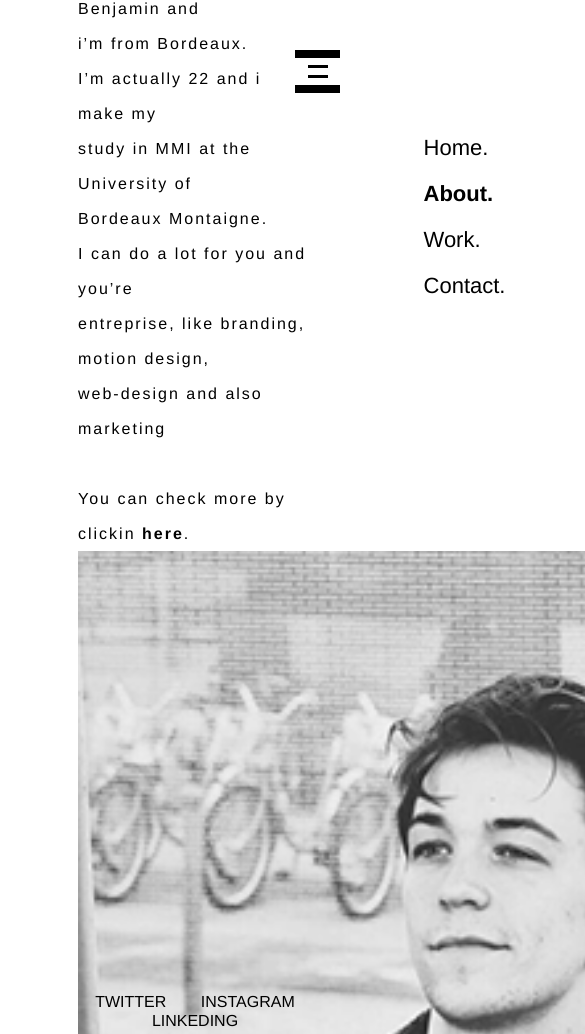
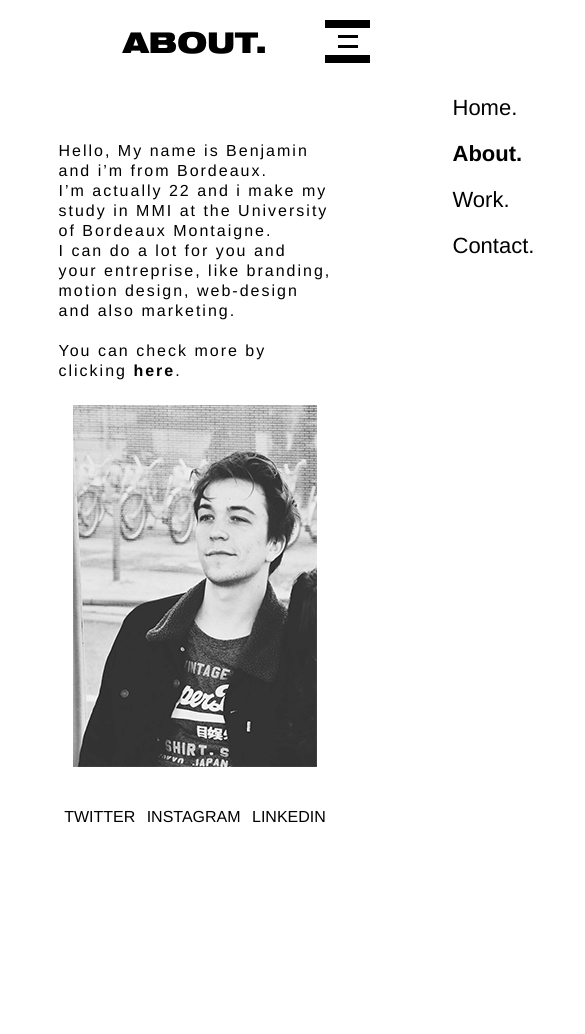
Before and after one commit to mharribey/bendamin-moquet, a plain HTML site: page pages/about.html in a window 390 px wide. Shown: the top 1034 px of the page, 585 px wide, since content can reach past the window. After the commit the page ends 844 px from the top, so only its background shows below. Drawn offline with Linux system fonts and the light colour scheme.

Commit message:
responsive

```diff
--- a/pages/about.html
+++ b/pages/about.html
@@ -66,26 +66,26 @@
       </div>
     </header>
     <div class="container">
-      <h1> About. </h1>
+      <h1 class="about-title"> About. </h1>
       <div class="infos">
         <p>Hello,
-          My name is Benjamin and <br>
+          My name is Benjamin and
           i’m from Bordeaux. <br>
-          I’m actually 22 and i make my <br>
-          study in MMI at the University of <br>
+          I’m actually 22 and i make my
+          study in MMI at the University of
           Bordeaux Montaigne. <br>
-          I can do a lot for you and you’re <br>
-          entreprise, like branding, motion design, <br>
-          web-design and also marketing <br>
+          I can do a lot for you and your
+          entreprise, like branding, motion design,
+          web-design and also marketing.<br>
           <br>
-          You can check more by clickin <a href="work.html"><b>here</b></a>.
+          You can check more by clicking <a href="work.html"><b>here</b></a>.
         </p>
         <img src="../ben.png" alt="photo-ben" class="pdp-ben">
       </div>
       <div class="links">
         <a href="https://twitter.com/benjamin_moquet?lang=fr">TWITTER</a>
         <a href="https://www.instagram.com/benjaminmoquet/">INSTAGRAM</a>
-        <a href="https://www.linkedin.com/in/benjamin-moquet-146979131">LINKEDING</a>
+        <a href="https://www.linkedin.com/in/benjamin-moquet-146979131">LINKEDIN</a>
       </div>
     </div>
 
--- a/styles/menu.css
+++ b/styles/menu.css
@@ -16,10 +16,10 @@
 #menuToggle input
 {
   display: block;
-  width: 40px;
-  height: 32px;
+  width: 50px;
+  height: 50px;
   position: absolute;
-  top: -7px;
+  top: -5px;
   right: -5px;
 
   cursor: pointer;
@@ -76,7 +76,7 @@
 #menuToggle input:checked ~ span
 {
   opacity: 1;
-  transform: rotate(45deg) translate(-5px, 1px);
+  transform: rotate(45deg) translate(-5px, 0px);
   background: #232323;
 }
 
@@ -94,7 +94,7 @@
  */
 #menuToggle input:checked ~ span:nth-last-child(2)
 {
-  transform: rotate(-45deg) translate(0, -8px);
+  transform: rotate(-45deg) translate(2px, -8px);
 }
 
 /*
@@ -103,21 +103,26 @@
  */
 #menu
 {
-  position: absolute;
-  margin: -100px 0 0 -70px;
-  padding-top: 125px;
+  margin: -110px 0 0 -80px;
+  padding:125px 20px 0;
   list-style-type: none;
   -webkit-font-smoothing: antialiased;
   /* to stop flickering of text in safari */
 
+  background: white;
   transform-origin: 0% 0%;
-  transform: translate(130%, 0);
+  transform: translate(150%, 0);
 
   transition: transform 0.5s cubic-bezier(0.77,0.2,0.05,1.0);
 }
 
+#menu.menu-work {
+  background: #d1d1ff;
+}
+
 #menu li
 {
+  width:100%;
   padding: 10px 0;
   font-size: 22px;
 }
@@ -132,5 +137,8 @@
 
 
 @media screen and (max-width:650px) {
-
+  #menuToggle {
+    top: 20px;
+    right:20px;
+  }
 }
--- a/styles/style.css
+++ b/styles/style.css
@@ -24,7 +24,9 @@ h1, .main-title {
   font-size: 2.25em;
   margin:0;
 }
-
+.about-title {
+  margin:1em 0;
+}
 a {
   text-decoration: none;
   color: inherit;
@@ -34,7 +36,7 @@ a {
   display: flex;
   flex-direction: column;
   justify-content: center;
-  height:100vh;
+  min-height:100vh;
   width:100vw;
   text-align: center;
   margin: auto;
@@ -58,24 +60,32 @@ nav {
 /* ABOUT */
 
 .infos, .links {
-  margin-top: 5em;
   display: flex;
-  flex-wrap: wrap;
   flex-direction: row;
   justify-content: space-around;
-  width:60vw;
+  width:55vw;
+  margin: auto;
 }
+
+.infos {
+  margin:3em 0 0;
+}
+
 .infos p {
+  width:25vw;
   text-align: left;
   line-height: 35px;
   letter-spacing: 2px;
-  margin: 0;
+  margin: 0 auto;
 }
 .pdp-ben {
   height:100%;
+  margin: 0 auto 0;
 }
 .links a, .infos a {
+  margin: 1em 0;
   border-bottom: 1px solid transparent;
+  border-width: 100%;
 }
 .links a:hover, .infos a:hover{
   border-bottom: 1px solid black;
@@ -116,7 +126,7 @@ nav {
 @media screen and (max-width:650px) {
   h1 {
     font-size: 1.8em;
-    margin:0.5em 0;
+    margin:1em 0;
   }
   .button {
     font-size: 1em;
@@ -131,3 +141,20 @@ nav {
     min-width: 350px;
   }
 }
+
+/* ABOUT RESPONSIVE */
+
+@media screen and (max-width:1000px) {
+  .pdp-ben {
+    margin:1.5em auto;
+  }
+  .infos p, .infos, .links {
+    width:70vw;
+  }
+  .infos {
+    flex-direction: column;
+  }
+  .infos p {
+    line-height: 20px;
+  }
+}
```
Also changed, not shown: pages/work.html (+1 -1 lines).
